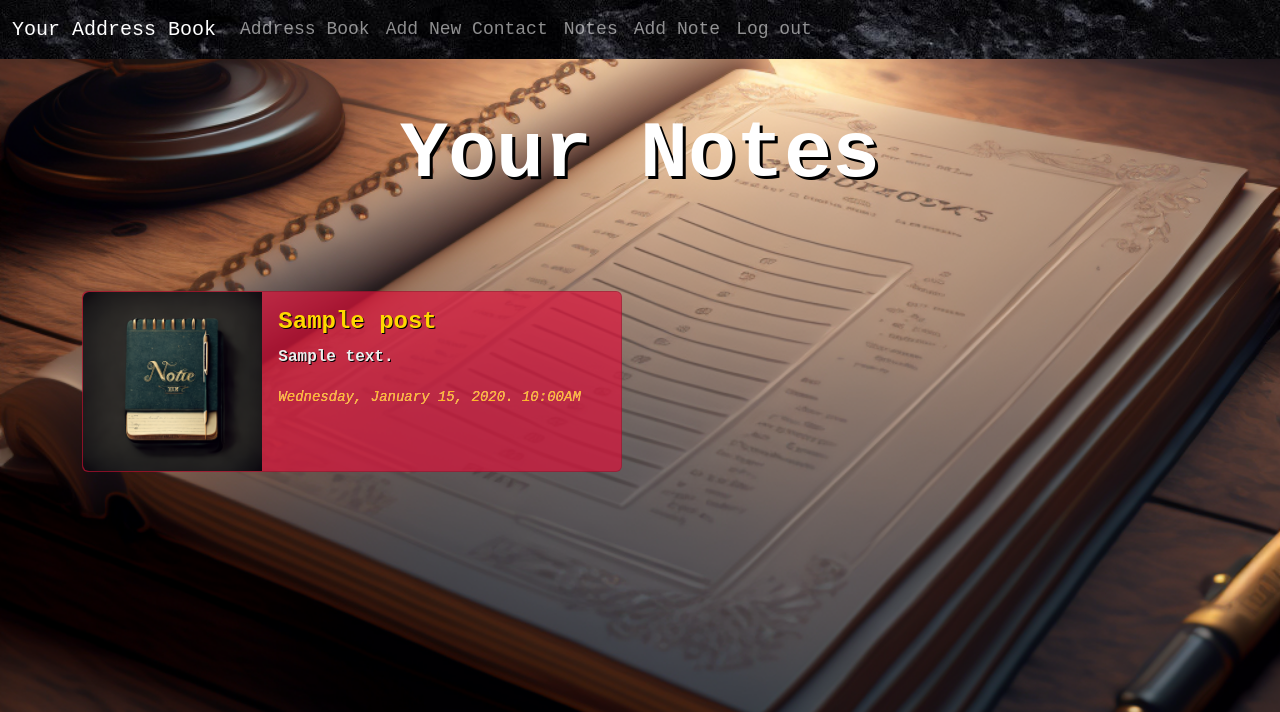
After one commit to MHines10/Flask-Address-Book, a Flask app: page /notes in a window 1280 px wide. The commit adds this page. Shown: the top 712 px of the page. Run offline with Flask 3, Linux system fonts and the light colour scheme; a user stored in the database is signed in; tables that the repository leaves empty hold one stand-in row (values such as "Sample post").

Commit message:
added address book pg and notes pg

```diff
--- a/app/__init__.py
+++ b/app/__init__.py
@@ -25,7 +25,7 @@ login = LoginManager(app)
 #set login view to redirect unauth users
 login.login_view = 'login'
 login.login_message = 'Must be logged in to access this page'
-login.login_message_category = 'Danger'
+login.login_message_category = 'danger'
 
 # import all of the routes and models from the routes/models file into the current folder
 from . import routes, models
--- a/app/routes.py
+++ b/app/routes.py
@@ -1,20 +1,23 @@
 from app import app
 from flask import render_template, redirect, url_for, flash
 from flask_login import login_user, logout_user, login_required, current_user
-from app.forms import SignUpForm, LoginForm, PostForm
-from app.models import User, Post
+from app.forms import SignUpForm, LoginForm, PostForm, AddressForm
+from app.models import User, Post, Address
 
+# Welcome
 @app.route('/')
 def index():
+    # address = Address.query.all()
+    # return redirect(url_for('index'))
     return render_template('index.html')
 
-
+# Sign Up
 @app.route('/signup', methods=["GET", "POST"])
 def signup():
     # Create an instance of the SignUpForm
     form = SignUpForm()
 
-    # Check if a POST request AND data is valid
+    # Check if a SIGNUP request AND data is valid
     if form.validate_on_submit():
         print('Form Submitted and Validated!')
 
@@ -46,6 +49,7 @@ def signup():
 
     return render_template('signup.html', form=form)
 
+#Login
 @app.route('/login', methods=["GET", "POST"])
 def login():
     form = LoginForm()
@@ -63,34 +67,74 @@ def login():
 
             #log user in
             login_user(user)
-            flash(f"{user.username} is logged in", "success")
-            return redirect(url_for('index'))
+            flash(f"{user.username} logged in", "success")
+            return redirect(url_for('address'))
         else:
             flash("Incorrect user and/or password", "danger")
+            return redirect(url_for('login'))
 
 
     return render_template('login.html', form=form)
 
+# Logout
 @app.route('/logout')
 def logout():
     logout_user()
-    flash("You have logged out successfully", "success")
+    flash("Logged Out", "success")
     return redirect(url_for('index'))
 
-
-@app.route('/create-post', methods = ['GET', 'POST'])
+# New Note
+@app.route('/create-note', methods = ['GET', 'POST'])
 @login_required
-def create_post():
+def create_note():
     form = PostForm()
     if form.validate_on_submit():
         print('Form Validated!')
+
         # Get the data
         title = form.title.data
         body = form.body.data
         print(title, body, current_user)
-        # Create a new instance for post
+
+        # Create a new instance for note
         new_post = Post(title=title, body=body, user_id=current_user.id)
-        flash(f"Post Create", 'success')
+        flash(f"{new_post.title} Note Created", 'success')
+        return redirect(url_for('notes'))
+
+    return render_template('addnotes.html', form=form)
+
+# New Address/Contacts
+@app.route('/create-contact', methods = ['GET', 'POST'])
+@login_required
+def create_contact():
+    form = AddressForm()
+    if form.validate_on_submit():
+        print('Form Validated!')
+
+        # Get the data from form
+        first_name = form.first_name.data
+        last_name = form.last_name.data
+        phone = form.phone.data
+        address = form.address.data
+        print(first_name, last_name, phone, address, current_user)
+
+        # Create a new instance for note
+        new_contact = Address(first_name=first_name, last_name=last_name, phone=phone, address=address)
+        flash(f"Contact Added", 'success')
         return redirect(url_for('index'))
 
-    return render_template('create.html', form=form)
+    return render_template('newaddress.html', form=form)
+
+# Existing Notes
+@app.route('/notes')
+@login_required
+def notes():
+    notes = Post.query.all()
+    return render_template('notes.html', notes=notes)
+
+# Existing Address/Contacts
+@app.route('/address')
+@login_required
+def address():
+    address = Address.query.all()
+    return render_template('addressbook.html', address=address)
--- a/app/static/stylesheet.css
+++ b/app/static/stylesheet.css
@@ -62,3 +62,44 @@ form{
     font-family: "Courier New", Courier, monospace;
     font-size: large;
 }
+
+.cont{
+    font-family: "Courier New", Courier, monospace;
+    font-weight: bold;
+}
+
+.cont1{
+    color: rgb(237, 237, 237);
+    text-shadow: 1px 1px 0px black;
+    font-family: "Courier New", Courier, monospace;
+    font-weight: bold;
+    background-color: rgba(184, 46, 11, 0.479);
+}
+
+.list-group{
+    align-items: center;
+}
+
+.crd1{
+    background-color: rgba(220, 20, 60, 0.708);
+}
+
+.ct1{
+    color: gold;
+    text-shadow: 1px 1px 0px black;
+    font-family: "Courier New", Courier, monospace;
+    font-weight: bold;
+}
+
+.cb1{
+    color: rgb(237, 237, 237);
+    text-shadow: 1px 1px 0px black;
+    font-family: "Courier New", Courier, monospace;
+    font-weight: bold;
+}
+
+.cb2{
+    color: rgba(255, 170, 1, 0.856);
+    text-shadow: 0px 0px 0px rgb(255, 255, 255);
+    font-family: "Courier New", Courier, monospace;
+}
--- a/app/templates/index.html
+++ b/app/templates/index.html
@@ -3,14 +3,11 @@
 {% block title %} Welcome {% endblock %}
 
 {% block content %}
-{% if current_user.is_authenticated %}
-    <h1 class="home1 text-center mt-5">Welcome back, {{ current_user.username }}</h1>
-{% else %}
+
     <h1 class="home1 text-center mt-5">Your Address Book</h1>
     <h1 class="welcome1 text-center">Welcome</h1>
     <p class="p1 text-center">Here you can create a personal Address Book to save all of your contacts Hassel FREE!</p>
     <p class="p2 text-center pt-3">SIGN UP NOW!</p>
     <a href="signup"><button type="button" class="homebtn btn btn-warning position-absolute top-80 start-50 translate-middle">SIGN UP!</button></a>
-{% endif %}
 
 {% endblock %}
--- a/app/templates/nav.html
+++ b/app/templates/nav.html
@@ -7,13 +7,17 @@
         <div class="collapse navbar-collapse" id="navbarNavAltMarkup">
         <div class="navbar-nav">
             {% if current_user.is_authenticated %}
+            <a class="nav-link" href="/">Address Book</a>
+            <a class="nav-link" href="{{url_for('create_contact')}}">Add New Contact</a>
+            <a class="nav-link" href="{{url_for('notes')}}">Notes</a>
+            <a class="nav-link" href="{{url_for('create_note')}}">Add Note</a>
             <a class="nav-link" href="{{url_for('logout')}}">Log out</a>
-            <a class="nav-link" href="/post">Address Book</a>
-            <a class="nav-link" href="{{url_for('create_post')}}">Create Post</a>
             {% else %}
             <a class="nav-link" href="{{url_for('index')}}">Welcome</a>
-            <a class="nav-link" href="{{url_for('signup')}}p">Sign Up</a>
+            <a class="nav-link" href="{{url_for('address')}}">Address Book</a>
+            <a class="nav-link" href="{{url_for('notes')}}">Notes</a>
             <a class="nav-link" href="{{url_for('login')}}">Log In</a>
+            <a class="nav-link" href="{{url_for('signup')}}">Sign Up</a>
             {% endif %}
         </div>
         </div>
--- /dev/null
+++ b/app/templates/notes.html
@@ -0,0 +1,26 @@
+{% extends 'base.html' %}
+
+{% block title %} Notes {% endblock %}
+
+{% block content %}
+
+<h4 class="home1 text-center mt-5">Your Notes</h4>
+
+{% for note in notes%}
+<div class="crd1 card mb-3" style="max-width: 540px;">
+  <div class="row g-0">
+    <div class="col-md-4">
+      <img src="{{url_for('static', filename='note.png')}}" class="img-fluid rounded-start" alt="...">
+    </div>
+    <div class="col-md-8">
+      <div class="card-body">
+        <h4 class="ct1 card-title">{{ note.title }}</h4>
+        <p class="cb1 card-text">{{ note.body }}</p>
+        <p class="cb2 card-text"><small><cite title="Source Title">{{ note.date_created.strftime('%A, %B %d, %Y. %I:%M%p') }}</cite></small></p>
+      </div>
+    </div>
+  </div>
+</div>
+{% endfor %}
+
+{% endblock %}
```
Also changed, not shown: app/forms.py (+8 -1 lines), app/models.py (+4 -4 lines), app/templates/addnotes.html (added, +20 -0 lines), app/templates/addressbook.html (added, +18 -0 lines), app/templates/create.html (deleted, +0 -20 lines), app/templates/newaddress.html (added, +26 -0 lines), migrations/versions/010a084a6cdf_.py (added, +34 -0 lines), app.db, app/static/note.png (added), app/static/note2.png (added).
